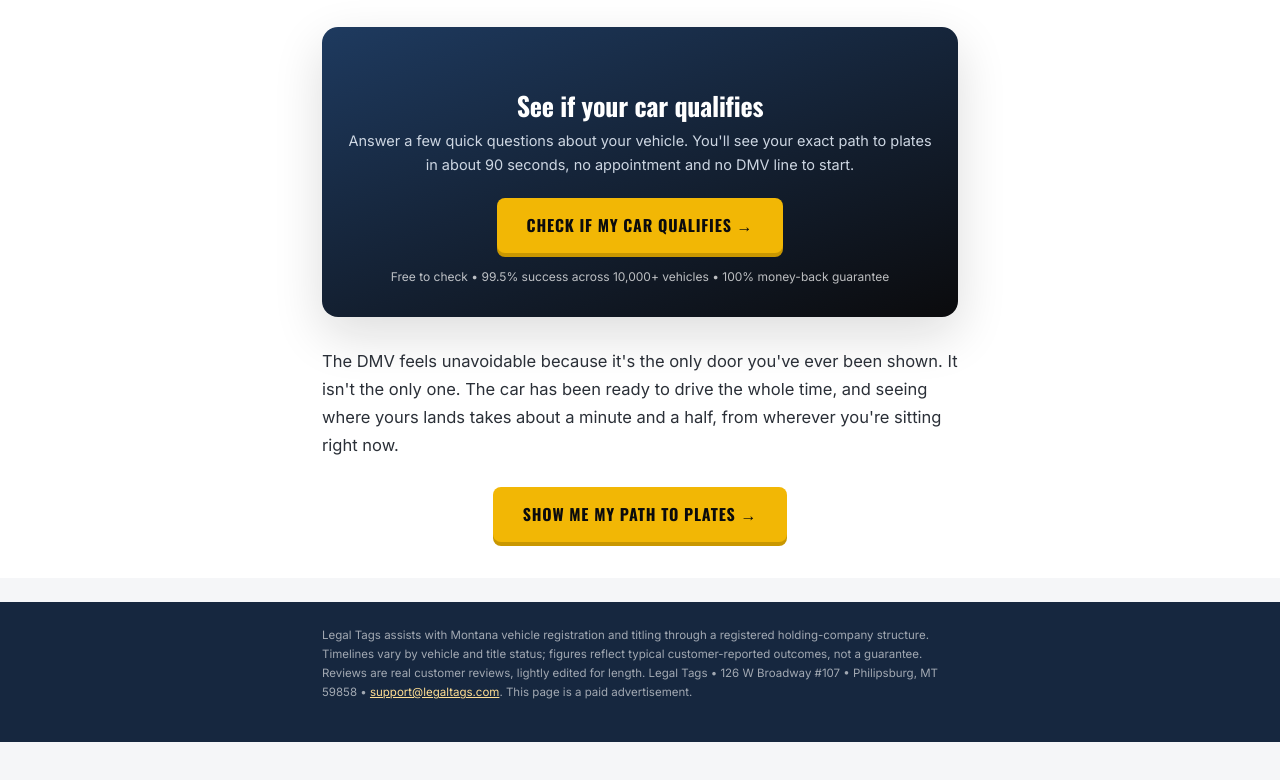
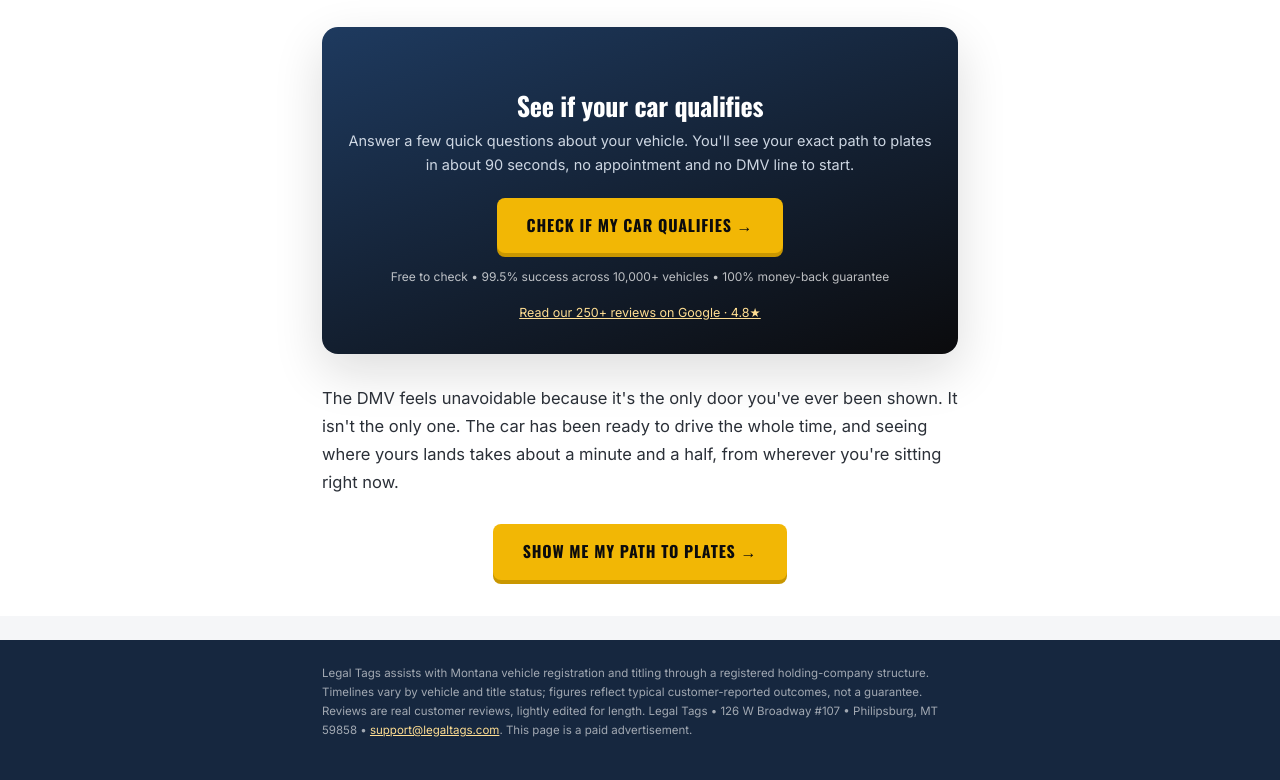
Before and after one commit to PaperkraftMike/legal-tags-advertorials, a plain HTML site: page car-dmv/index.html in a window 1280 px wide. Shown: the part 6575-7355 px from the top of the page. Before the commit the page ends 7317 px from the top, so only its background shows below. Drawn offline with nearby package versions, Linux system fonts and the light colour scheme.

Commit message:
Add verified Google reviews trust link (250+ reviews, 4.8 stars) near CTA on all 13

```diff
--- a/car-dmv/index.html
+++ b/car-dmv/index.html
@@ -500,6 +500,7 @@
           <p>Answer a few quick questions about your vehicle. You'll see your exact path to plates in about 90 seconds, no appointment and no DMV line to start.</p>
           <a id="cta-primary" class="btn" href="#" rel="noopener">Check If My Car Qualifies &rarr;</a>
           <div class="reassure">Free to check &bull; 99.5% success across 10,000+ vehicles &bull; 100% money-back guarantee</div>
+          <div style="margin-top:12px;"><a href="https://www.google.com/maps/place/Legal+Tags/@46.3321882,-113.2941908,17z/data=!4m8!3m7!1s0x535c754d1ae96525:0x7624e5dcf73cd2ad!8m2!3d46.3321882!4d-113.2941908!9m1!1b1" target="_blank" rel="noopener" style="font-family:var(--body);font-size:12.5px;color:var(--gold-so);text-decoration:underline;">Read our 250+ reviews on Google &middot; 4.8&#9733;</a></div>
         </div>
 
         <p>
```
Also changed, not shown: car-permareg/index.html (+1 -0 lines), car-retitle/index.html (+1 -0 lines), motorcycle-dmv/index.html (+1 -0 lines), motorcycle-permareg/index.html (+1 -0 lines), motorcycle-retitle/index.html (+1 -0 lines), offroad-dmv/index.html (+1 -0 lines), offroad-permareg/index.html (+1 -0 lines), offroad-retitle/index.html (+1 -0 lines), sd-salvage/index.html (+1 -0 lines), truck-dmv/index.html (+1 -0 lines), truck-permareg/index.html (+1 -0 lines), truck-retitle/index.html (+1 -0 lines).
